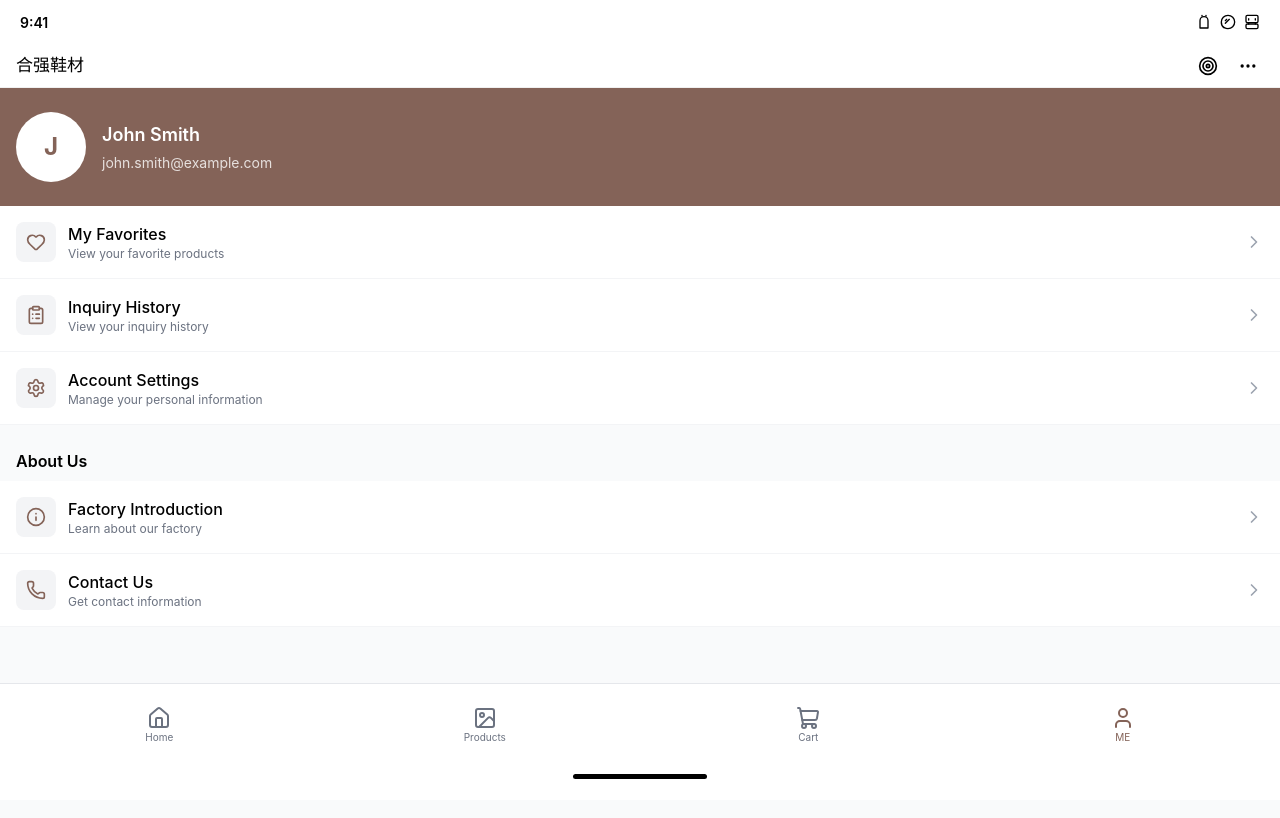
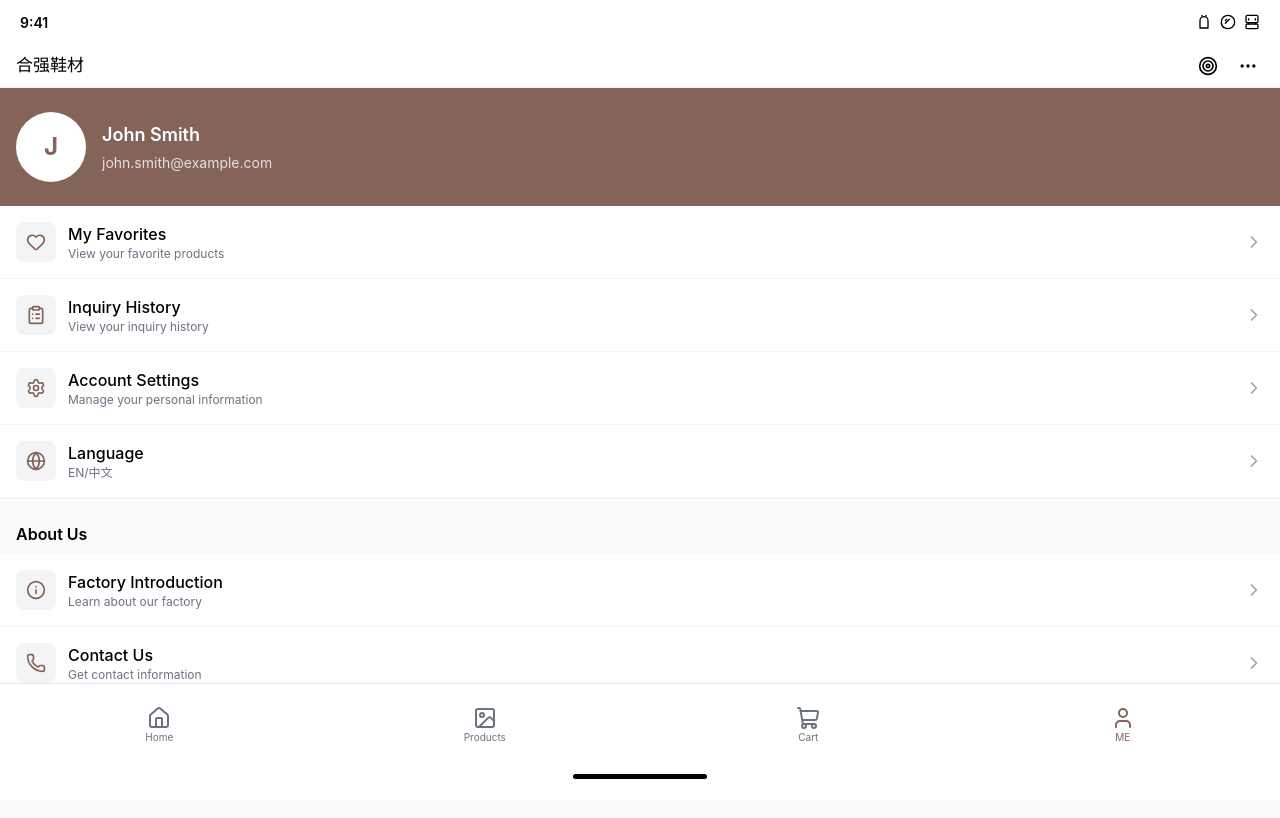
Before and after one commit to lij110397/miniapp-factory-heqiang, a plain HTML site: page prototype-3/page/profile.html in a window 1280 px wide. Drawn offline with nearby package versions, Linux system fonts and the light colour scheme.

Commit message:
添加语言切换选项

```diff
--- a/prototype-3/page/profile.html
+++ b/prototype-3/page/profile.html
@@ -262,6 +262,20 @@
           <i data-lucide="chevron-right" class="w-5 h-5"></i>
         </div>
       </div>
+
+      <!-- 添加语言切换选项 -->
+      <div class="menu-item language-switch">
+        <div class="menu-icon">
+          <i data-lucide="globe" class="w-5 h-5"></i>
+        </div>
+        <div>
+          <h3 class="text-base font-medium">Language</h3>
+          <p class="text-xs text-gray-500">EN/中文</p>
+        </div>
+        <div class="menu-arrow">
+          <i data-lucide="chevron-right" class="w-5 h-5"></i>
+        </div>
+      </div>
     </div>
 
     <h3 class="section-title">About Us</h3>
```
Also changed, not shown: 1 other file.
